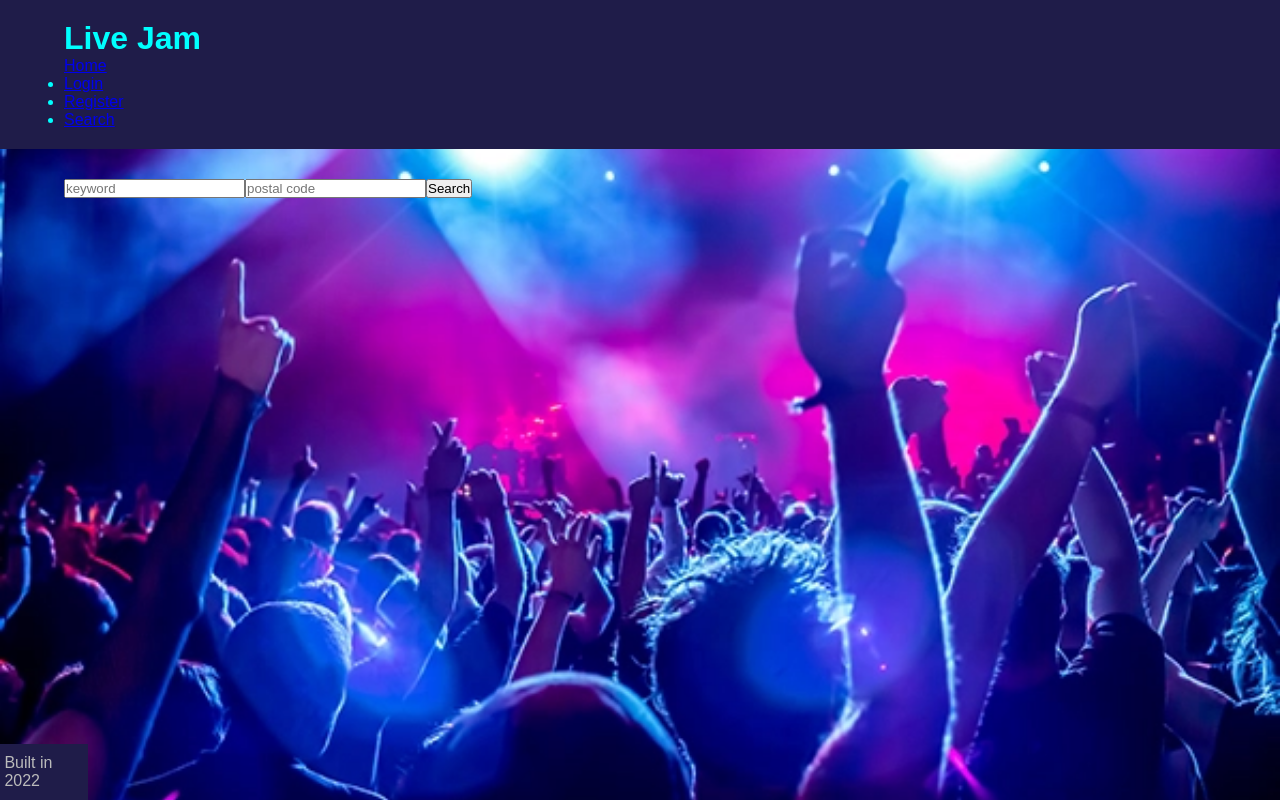
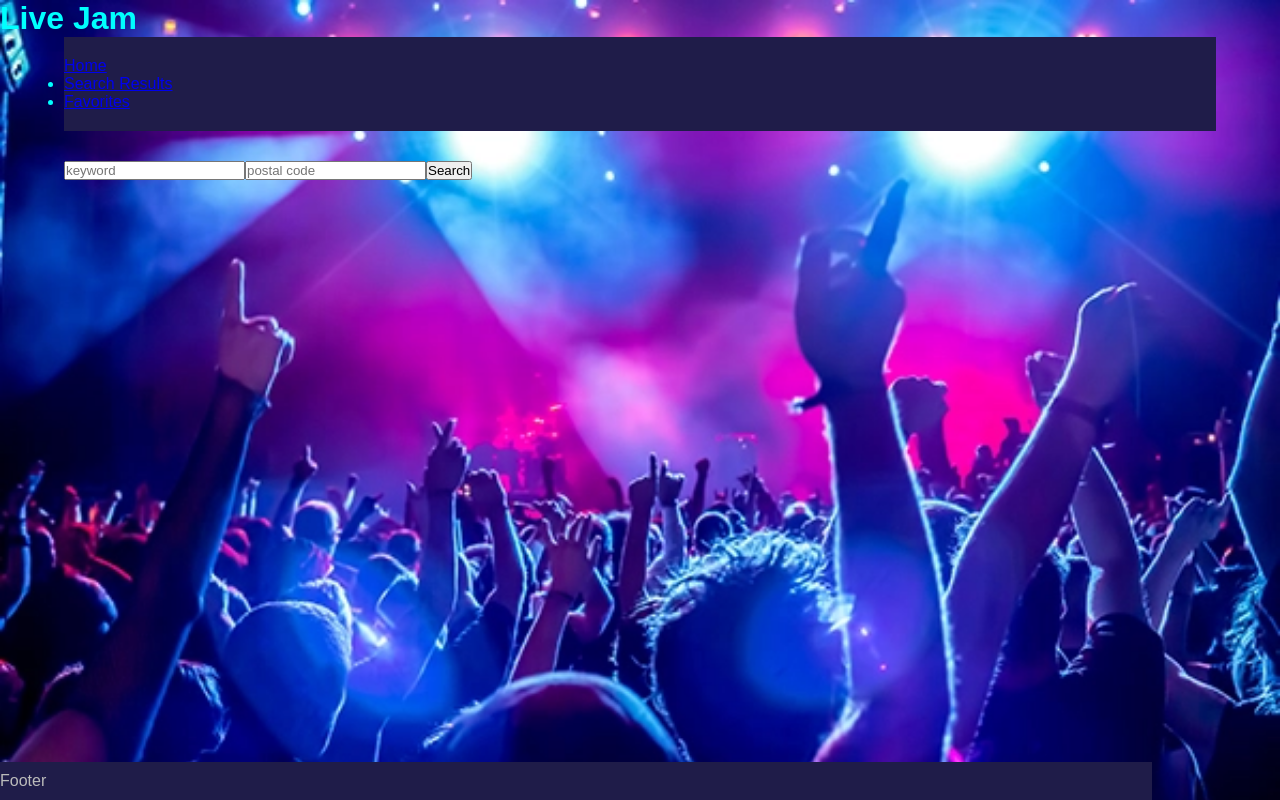
Before and after one commit to tjswinson/Live-Jam, a React (Create React App) app in the folder react-ui/: page /EventSearch in a window 1280 px wide. Built offline with nearby package versions, Linux system fonts and the light colour scheme.

Commit message:
add event detail and summary

```diff
--- a/react-ui/src/componenents/EventSearch.jsx
+++ b/react-ui/src/componenents/EventSearch.jsx
@@ -1,4 +1,7 @@
 import React, { useState } from "react";
+import { useDispatch } from 'react-redux';
+import { useNavigate } from 'react-router-dom';
+import { setSearchResults } from '../redux/actions';
 import EventSummary from './eventSummary';
 import fetch from 'node-fetch';
 //import data from './mocks/data.json';
@@ -21,10 +24,12 @@ function getData(){
 
 
 const EventSearch = () => {
+  const dispatch = useDispatch();
+  const navigateTo = useNavigate();
 
  const [keyword, setKeyword] = useState('');
  const [postalCode, setPostalCode] = useState('');
-   const [events, setEvents] = useState([]);
+   //const [events, setEvents] = useState([]);
 
 const handleChange = (e, type) => {
     const val = e.target.value;
@@ -39,8 +44,8 @@ const handleChange = (e, type) => {
 
     const handleSubmit = e => {
         e.preventDefault();
-
-        setEvents(Data);
+        dispatch(setSearchResults(keyword, postalCode));
+    navigateTo('/eventSummary');
     }
     return (
       <>
@@ -49,7 +54,7 @@ const handleChange = (e, type) => {
           <input onChange={(e) => handleChange(e, 'postalCode')} placeholder="postal code" value={postalCode} />
           <button>Search</button>
         </form>
-        <EventSummary events={events} />
+    {/* //<EventSummary events={events} /> */}
       </>
     )
   };
--- a/react-ui/src/componenents/eventDetail.jsx
+++ b/react-ui/src/componenents/eventDetail.jsx
@@ -1,11 +1,23 @@
 import React from 'react';
+import { useDispatch, useSelector } from 'react-redux';
+import { setFavorite } from '../redux/actions';
 
-const EventDetail = ({event}) => {
+
+const EventDetail = () => {
+  const dispatch = useDispatch();
+  const event = useSelector(state => state.selectedEvent);
+
+  const handleClick = () => {
+    dispatch(setFavorite(event));
+  };
+
   return (
     <>
-      <p>Start Date: {event.startDate}</p>
+    <h1>{event.event}</h1>
+          <p>Start Date: {event.startDate}</p>
       <p>End Date: {event.endDate}</p>
-      <p>Cost: {event.cost}</p>
+            <p>Cost: {event.cost}</p>
+            <button onClick={handleClick}>Add to Favorites</button>
     </>
   )
 };
--- a/react-ui/src/componenents/eventSummary.jsx
+++ b/react-ui/src/componenents/eventSummary.jsx
@@ -1,25 +1,43 @@
 import React, { useState } from 'react';
 import EventDetail from './eventDetail';
+import { useDispatch, useSelector } from 'react-redux';
+import { useNavigate, Outlet } from 'react-router-dom';
+import { setSelectedEvent } from '../redux/actions';
 
-const EventSummary = ({events}) => {
+const EventSummary = () => {
+  const dispatch = useDispatch();
+  const navigateTo = useNavigate();
+  const events = useSelector(state => state.searchResults);
+
+ // const blah = useSelector(state => state.selectedEvent);
 
   const [selectedEventDetail, setSelectedEventDetail] = useState();
 
   const handleClick = (e) => {
     const id = e.target.dataset.id;
     const event = events.find(x => x.id == id);
-    setSelectedEventDetail(event);
+    dispatch(setSelectedEvent(event));
+    navigateTo(`${id}`)
   };
 
-  const searchedEvents = events.map((event, index) => {
-    return <li key={index} data-id={event.id} onClick={handleClick}>{event.event}</li>;
+  const searchedEvents = events && events.map((event, index) => {
+    return (
+      <li
+        data-id={event.id}
+        key={index}
+        onClick={handleClick}
+      >
+        {event.event}
+      </li>
+    );
   });
   return (
     <>
-      <ul className="events">{searchedEvents}</ul>
-      {selectedEventDetail && <EventDetail event={selectedEventDetail} />}
+      {searchedEvents && <ul className="events">{searchedEvents}</ul>}
+      <Outlet />
     </>
   )
 };
 
+
 export default EventSummary;
--- a/react-ui/src/redux/actions.js
+++ b/react-ui/src/redux/actions.js
@@ -4,7 +4,7 @@ import {GET_USERNAME,
   SET_SEARCH_RESULTS,
   SET_FAVORITES
 } from './actionTypes';
-//import { } from './actionTypes';
+import { } from './actionTypes';
 //import mockData from '../mocks/data.json';
 
 
--- /dev/null
+++ b/react-ui/src/redux/reducers/favorites.js
@@ -0,0 +1,13 @@
+
+import { SET_FAVORITES } from '../actionTypes';
+
+const initialState = [];
+
+function favoritesReducer(state=initialState, action) {
+  if (action.type === SET_FAVORITES) {
+    return [...state, action.payload];
+  }
+  return state;
+}
+
+export default favoritesReducer;
--- a/react-ui/src/redux/reducers/index.js
+++ b/react-ui/src/redux/reducers/index.js
@@ -1,11 +1,13 @@
 import { combineReducers } from "redux";
 import username from './username';
 import auth from './auth'
+import favorites from './favorites';
+import searchResults from './searchResults';
+import selectedEvent from './selectedEvents';
 
 
 
 
 
 
-
-export default combineReducers({ username,auth });
+export default combineReducers({ username,auth,favorites, searchResults, selectedEvent});
--- a/react-ui/src/sectioning/footer.jsx
+++ b/react-ui/src/sectioning/footer.jsx
@@ -1,11 +1,13 @@
+import React from 'react';
+
 const Footer = () => {
     return (
-        <footer>
-            <div className="y-wrap">
-                <p> Built in 2022</p>
-            </div>
+        <div className="footer">
+        <footer className="y-wrap">
+          Footer
         </footer>
-    )
+      </div>
+    );
 };
 
 export default Footer;
--- a/react-ui/src/sectioning/header.jsx
+++ b/react-ui/src/sectioning/header.jsx
@@ -4,20 +4,18 @@ import { NavLink } from "react-router-dom";
 
 const Header = () => {
     return (
-        <header>
-            <div className="y-wrap">
-                <h1>Live Jam</h1>
-            </div>
-               <nav className="y-wrap navs navs--justify">
-                <div><NavLink to="/">Home</NavLink></div>
-                <ul className="navs navs--items">
-                    <li><NavLink to="/Login">Login</NavLink></li>
-                     <li><NavLink to="/UserForm">Register</NavLink></li>
-                     <li><NavLink to="/EventSearch">Search</NavLink></li>
-                </ul>
-            </nav>
-
+        <div className="header">
+            <h1>Live Jam</h1>
+        <header className="y-wrap">
+          <nav className="navs">
+            <NavLink to="/">Home</NavLink>
+            <ul>
+              <li><NavLink to="/events">Search Results</NavLink></li>
+              <li><NavLink to="/favorites">Favorites</NavLink></li>
+            </ul>
+          </nav>
         </header>
+      </div>
     )
 };
 export default Header;
--- a/react-ui/src/sectioning/main.jsx
+++ b/react-ui/src/sectioning/main.jsx
@@ -1,9 +1,18 @@
+import React from 'react';
 import { Route, Routes, useNavigate } from 'react-router-dom';
 import Welcome from "../welcome";
 import Login from "../Login";
 import UserForm from '../UserForm';
 import { useSelector } from 'react-redux';
-import EventSearch from "../componenents/EventSearch";
+import EventSearch from '../componenents/EventSearch';
+import EventDetail from '../componenents/eventDetail';
+import EventSummary from '../componenents/eventSummary';
+import Favorites from '../views/favorites';
+
+
+
+
+
 
 const Main = () => {
     const navigate = useNavigate();
@@ -22,6 +31,10 @@ const isLoggedIn = useSelector(state => state.isLoggedIn)
                  <Route path='/Login' element={<Login/>} />
                  <Route path='/UserForm' element={<UserForm/>} />
                  <Route path='/EventSearch' element={<EventSearch/>} />
+                 <Route path='/EventDetail' element={<EventDetail/>} />
+                 <Route path='/EventSummary' element={<EventSummary/>} />
+                 <Route path='/Favorites' element={<Favorites/>} />
+
               </Routes>
           </div>
 
--- /dev/null
+++ b/react-ui/src/views/favorites.jsx
@@ -0,0 +1,28 @@
+import React from 'react';
+import { useSelector } from 'react-redux';
+import EventSearch from '../componenents/EventSearch';
+
+const Favorites = () => {
+  const favorites = useSelector(state => state.favorites);
+
+  const favoritesAsItems = favorites && favorites.map((favorite, index) => {
+    return (
+      <li key={index}>
+        <h1>{favorite.event}</h1>
+        <p>Start Date: {favorite.startDate}</p>
+        <p>End Date: {favorite.endDate}</p>
+        <p>Cost: {favorite.cost}</p>
+      </li>
+    );
+  });
+
+  return (
+    <>
+      <ul>
+        {favoritesAsItems}
+      </ul>
+    </>
+  )
+};
+
+export default Favorites;
```
